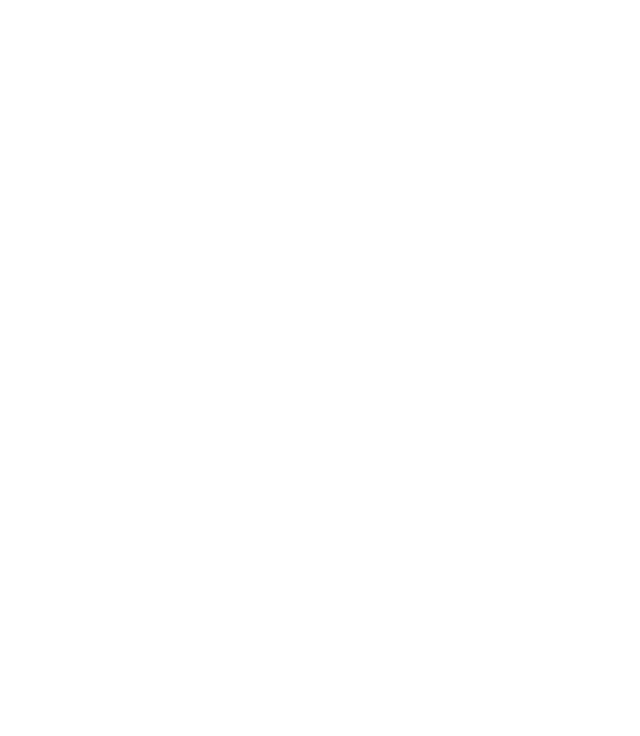
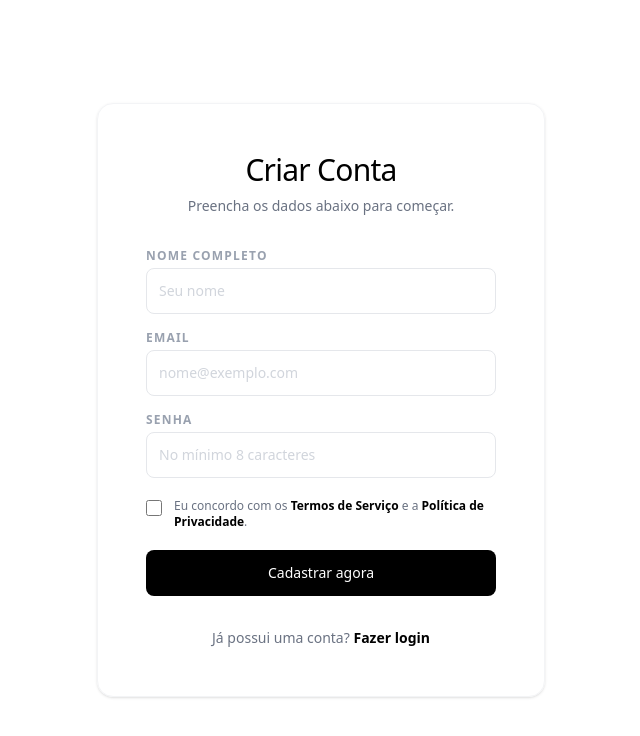
Before and after one commit to GabrielOliveiraDeveloper/ecommerce-prototype, a React (Vite) app in the folder Frontend/: page /register in a window 1280 px wide. Shown: the top 736 px of the page, without its empty margins (319-959 px from the left). Built offline with nearby package versions, Linux system fonts and the light colour scheme.

Commit message:
Initial structure and design of login and registration components.

```diff
--- a/Frontend/package.json
+++ b/Frontend/package.json
@@ -11,7 +11,8 @@
   },
   "dependencies": {
     "react": "^19.2.4",
-    "react-dom": "^19.2.4"
+    "react-dom": "^19.2.4",
+    "react-router-dom": "^7.14.1"
   },
   "devDependencies": {
     "@eslint/js": "^9.39.4",
--- a/Frontend/src/App.jsx
+++ b/Frontend/src/App.jsx
@@ -1,10 +1,19 @@
+import {BrowserRouter, Routes, Route} from 'react-router-dom';
+import Login from './pages/Login.jsx';
+import Register from './pages/Register.jsx';
 
 function App() {
+      return(
 
-  return (
-    <>
-    </>
-  )
+        <BrowserRouter>
+            <Routes>
+                <Route path="/" element={<Login/>}/>
+                <Route path="/register" element={<Register/>}/>
+            </Routes>
+        </BrowserRouter>
+
+      )
+
 }
 
 export default App
--- /dev/null
+++ b/Frontend/src/pages/Login.jsx
@@ -0,0 +1,82 @@
+import React from 'react';
+
+const Login = () => {
+    return (
+        <div className="min-h-screen bg-white flex items-center justify-center p-4">
+            <div className="max-w-md w-full space-y-8 border border-gray-100 p-8 md:p-12 shadow-sm rounded-2xl">
+                {/* Header */}
+                <div className="text-center">
+                    <h2 className="text-3xl font-light tracking-tight text-black">
+                        Bem-vindo
+                    </h2>
+                    <p className="mt-2 text-sm text-gray-500 font-light">
+                        Insira suas credenciais para acessar sua conta.
+                    </p>
+                </div>
+
+                {/* Form */}
+                <form className="mt-8 space-y-6" onSubmit={(e) => e.preventDefault()}>
+                    <div className="space-y-4">
+                        <div>
+                            <label htmlFor="email" className="block text-xs uppercase tracking-widest text-gray-400 font-semibold mb-1">
+                                Email
+                            </label>
+                            <input
+                                id="email"
+                                name="email"
+                                type="email"
+                                required
+                                className="appearance-none relative block w-full px-3 py-3 border border-gray-200 placeholder-gray-400 text-black rounded-lg focus:outline-none focus:ring-1 focus:ring-black focus:border-black transition-all duration-200 sm:text-sm"
+                                placeholder="exemplo@email.com"
+                            />
+                        </div>
+                        <div>
+                            <label htmlFor="password" className="block text-xs uppercase tracking-widest text-gray-400 font-semibold mb-1">
+                                Senha
+                            </label>
+                            <input
+                                id="password"
+                                name="password"
+                                type="password"
+                                required
+                                className="appearance-none relative block w-full px-3 py-3 border border-gray-200 placeholder-gray-400 text-black rounded-lg focus:outline-none focus:ring-1 focus:ring-black focus:border-black transition-all duration-200 sm:text-sm"
+                                placeholder="••••••••"
+                            />
+                        </div>
+                    </div>
+
+                    <div className="flex items-center justify-between text-xs">
+
+
+                        <div className="text-sm">
+                            <a href="#" className="font-medium text-black hover:underline underline-offset-4 transition-all">
+                                Esqueceu a senha?
+                            </a>
+                        </div>
+                    </div>
+
+                    <div>
+                        <button
+                            type="submit"
+                            className="group relative w-full flex justify-center py-3 px-4 border border-transparent text-sm font-medium rounded-lg text-white bg-black hover:bg-gray-800 focus:outline-none focus:ring-2 focus:ring-offset-2 focus:ring-black transition-all duration-300 transform active:scale-[0.98]"
+                        >
+                            Entrar
+                        </button>
+                    </div>
+                </form>
+
+                {/* Footer */}
+                <div className="text-center mt-6">
+                    <p className="text-sm text-gray-500">
+                        Não tem uma conta?{' '}
+                        <a href="#" className="font-semibold text-black hover:underline underline-offset-4">
+                            Cadastre-se
+                        </a>
+                    </p>
+                </div>
+            </div>
+        </div>
+    );
+};
+
+export default Login;
--- /dev/null
+++ b/Frontend/src/pages/Register.jsx
@@ -0,0 +1,105 @@
+import React from 'react';
+
+const Register = () => {
+    return (
+        <div className="min-h-screen bg-white flex items-center justify-center p-4">
+            <div className="max-w-md w-full space-y-8 border border-gray-100 p-8 md:p-12 shadow-sm rounded-2xl">
+                <div className="text-center">
+                    <h2 className="text-3xl font-light tracking-tight text-black">
+                        Criar Conta
+                    </h2>
+                    <p className="mt-2 text-sm text-gray-500 font-light">
+                        Preencha os dados abaixo para começar.
+                    </p>
+                </div>
+
+
+                <form className="mt-8 space-y-5" onSubmit={(e) => e.preventDefault()}>
+                    <div className="space-y-4">
+
+                        <div>
+                            <label htmlFor="name" className="block text-xs uppercase tracking-widest text-gray-400 font-semibold mb-1">
+                                Nome Completo
+                            </label>
+                            <input
+                                id="name"
+                                name="name"
+                                type="text"
+                                required
+                                className="appearance-none relative block w-full px-3 py-3 border border-gray-200 placeholder-gray-300 text-black rounded-lg focus:outline-none focus:ring-1 focus:ring-black focus:border-black transition-all duration-200 sm:text-sm"
+                                placeholder="Seu nome"
+                            />
+                        </div>
+
+
+                        <div>
+                            <label htmlFor="email" className="block text-xs uppercase tracking-widest text-gray-400 font-semibold mb-1">
+                                Email
+                            </label>
+                            <input
+                                id="email"
+                                name="email"
+                                type="email"
+                                required
+                                className="appearance-none relative block w-full px-3 py-3 border border-gray-200 placeholder-gray-300 text-black rounded-lg focus:outline-none focus:ring-1 focus:ring-black focus:border-black transition-all duration-200 sm:text-sm"
+                                placeholder="nome@exemplo.com"
+                            />
+                        </div>
+
+
+                        <div>
+                            <label htmlFor="password" className="block text-xs uppercase tracking-widest text-gray-400 font-semibold mb-1">
+                                Senha
+                            </label>
+                            <input
+                                id="password"
+                                name="password"
+                                type="password"
+                                required
+                                className="appearance-none relative block w-full px-3 py-3 border border-gray-200 placeholder-gray-300 text-black rounded-lg focus:outline-none focus:ring-1 focus:ring-black focus:border-black transition-all duration-200 sm:text-sm"
+                                placeholder="No mínimo 8 caracteres"
+                            />
+                        </div>
+                    </div>
+
+                    <div className="flex items-start">
+                        <div className="flex items-center h-5">
+                            <input
+                                id="terms"
+                                name="terms"
+                                type="checkbox"
+                                required
+                                className="h-4 w-4 text-black focus:ring-black border-gray-300 rounded"
+                            />
+                        </div>
+                        <div className="ml-3 text-xs">
+                            <label htmlFor="terms" className="text-gray-500">
+                                Eu concordo com os <a href="#" className="text-black font-semibold hover:underline underline-offset-2">Termos de Serviço</a> e a <a href="#" className="text-black font-semibold hover:underline underline-offset-2">Política de Privacidade</a>.
+                            </label>
+                        </div>
+                    </div>
+
+                    <div>
+                        <button
+                            type="submit"
+                            className="group relative w-full flex justify-center py-3 px-4 border border-transparent text-sm font-medium rounded-lg text-white bg-black hover:bg-gray-800 focus:outline-none focus:ring-2 focus:ring-offset-2 focus:ring-black transition-all duration-300 transform active:scale-[0.98]"
+                        >
+                            Cadastrar agora
+                        </button>
+                    </div>
+                </form>
+
+                <div className="text-center mt-6">
+                    <p className="text-sm text-gray-500">
+                        Já possui uma conta?{' '}
+                        <a href="#" className="font-semibold text-black hover:underline underline-offset-4">
+                            Fazer login
+                        </a>
+                    </p>
+                </div>
+            </div>
+        </div>
+    );
+};
+
+export default Register;
```
Also changed, not shown: 1 other file (tests, documents, lock files or other folders).
